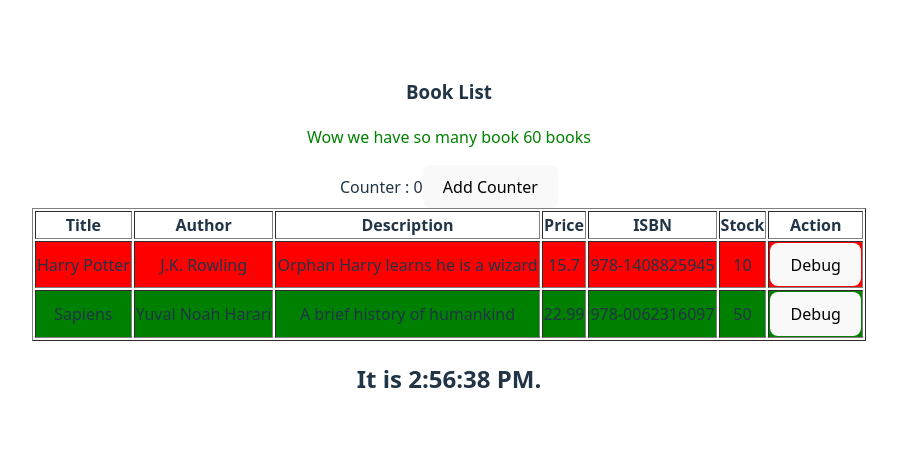
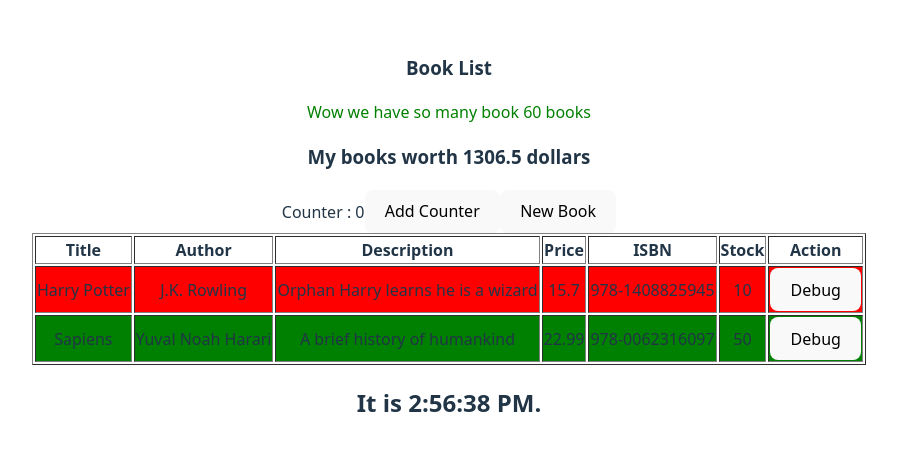
Before and after one commit to psu6810110275/BookStore, a React (Vite) app: page / in a window 1280 px wide. Shown: the part 162-612 px from the top of the page, without its empty margins (191-1088 px from the left). Built offline with nearby package versions, Linux system fonts and the light colour scheme.

Commit message:
New Book Button

```diff
--- a/src/App.jsx
+++ b/src/App.jsx
@@ -1,4 +1,4 @@
-import { useState } from 'react'
+import { useEffect, useState } from 'react'
 import reactLogo from './assets/react.svg'
 import viteLogo from '/vite.svg'
 import './App.css'
@@ -7,12 +7,34 @@ import Clock from './components/Clock'
 
 
 function App() {
-  const bookData = [
-{ id: 1, title: "Harry Potter", author: "J.K. Rowling", description: "Orphan Harry learns he is a wizard",
-price: 15.70, isbn: "978-1408825945", stock: 10 },
-{ id: 2, title: "Sapiens", author: "Yuval Noah Harari", description: "A brief history of humankind", price:
-22.99, isbn: "978-0062316097", stock: 50 },
-]
+  const [totalAmount, setTotalAmount] = useState(0);
+  const [bookData, setBookData] = useState([
+    { id: 1, title: "Harry Potter", author: "J.K. Rowling", description: "Orphan Harry learns he is a wizard",
+      price: 15.70, isbn: "978-1408825945", stock: 10 },
+    { id: 2, title: "Sapiens", author: "Yuval Noah Harari", description: "A brief history of humankind", price:
+      22.99, isbn: "978-0062316097", stock: 50 },
+]);
+
+  const generateBook = () => {
+    const current = bookData.length + 1
+    return {
+      id: current,
+      title: `Dummy Book ${current}`,
+      author: `Unknown${current}`,
+      description: `Dummy Description ${current}`,
+      price: Math.floor(Math.floor(Math.random() * 20)),
+      stock: Math.floor(Math.floor(Math.random() * 50))
+      }
+  }
+
+  const handleAddBook = () => {
+    setBookData([...bookData,generateBook()])
+  }
+
+  useEffect (() =>{
+    setTotalAmount(bookData.reduce((total , book) => total += (book.price * book.stock),0))
+  }, [bookData])
+
 
  const bookCount = bookData.reduce( (total, book) => total += book.stock, 0);
  const positiveSummary = amount => <p style={{ 'color': 'green' }}>Wow we have so many book {amount} books</p>
@@ -24,13 +46,19 @@ price: 15.70, isbn: "978-1408825945", stock: 10 },
     setCounter(counter+1);
  }
 
+
+
+
+
   return (
   <>
     <h3>Book List</h3>
     {bookCount >= 50 && positiveSummary(bookCount)}
     {bookCount <50 && negativeSummary(bookCount)}
+    <h3>My books worth {totalAmount} dollars</h3>
     {`Counter : ${counter}`}
     <button onClick={counterClicked}>Add Counter</button>
+    <button onClick={handleAddBook}>New Book</button>
     <BookList data={bookData}/>
     <div>
       <Clock/>
```
